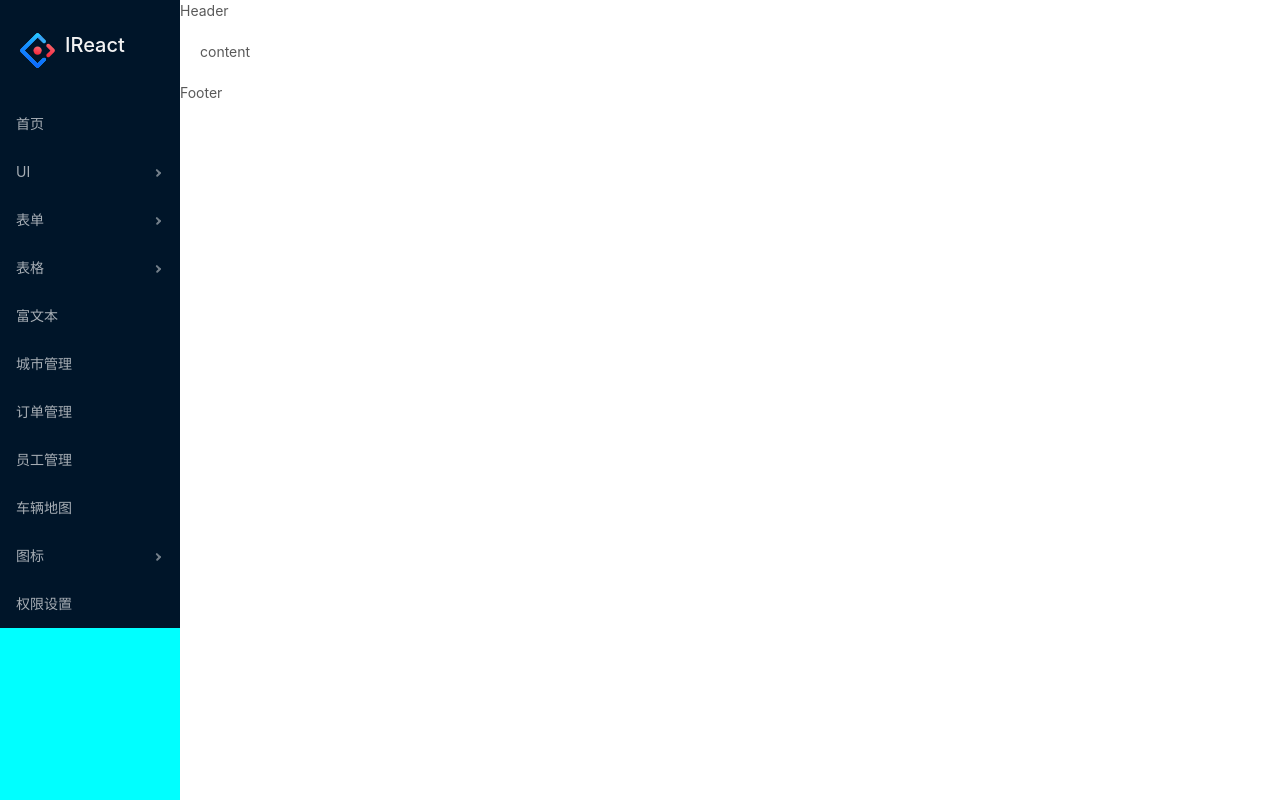
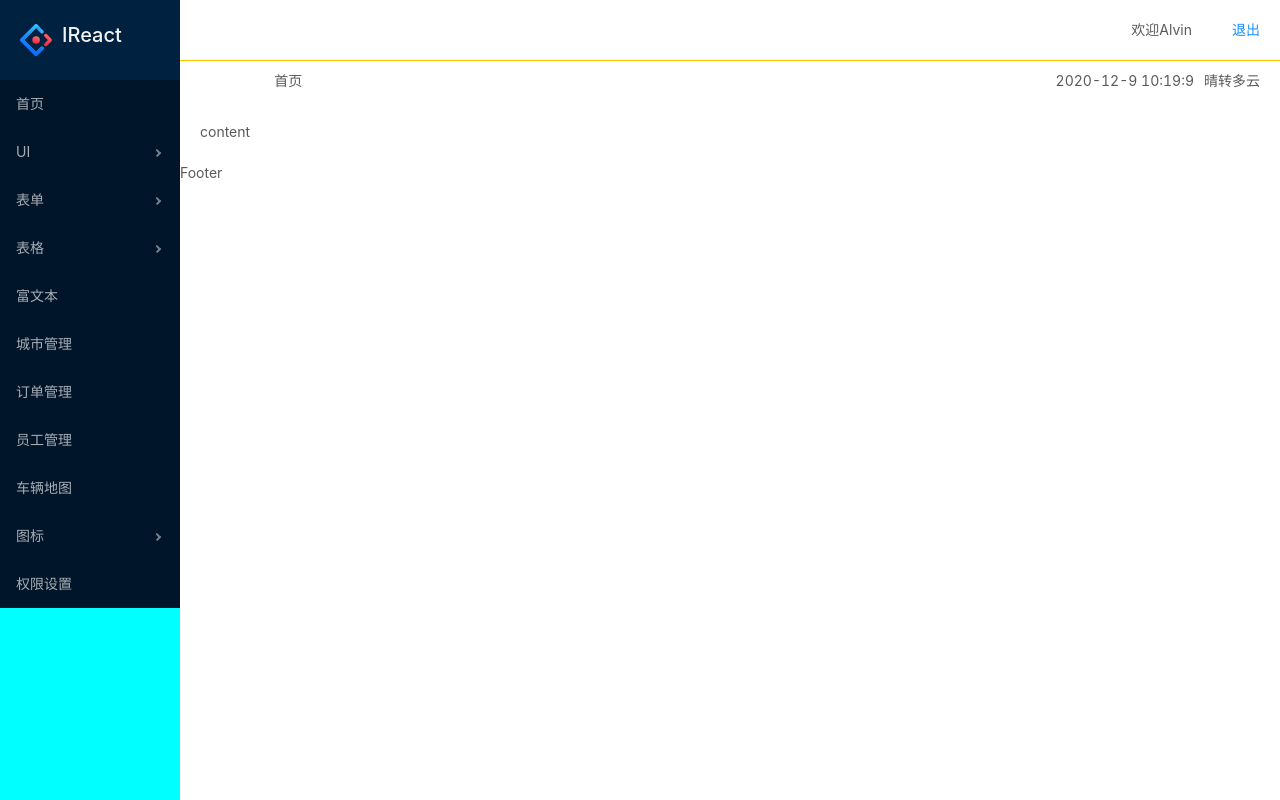
Before and after one commit to dao51/react-antd, a React app: page / in a window 1280 px wide. Built offline with nearby package versions, Linux system fonts and the light colour scheme.

Commit message:
头部基本结构

```diff
--- a/src/components/Header/index.js
+++ b/src/components/Header/index.js
@@ -1,10 +1,49 @@
 import React from 'react'  // 导入react
+import { Row, Col } from 'antd';  // 导入菜单组件
+import './index.less';
+import Utils from './../../utils/utils';
 
 export default class Header extends React.Component {
+    constructor(props) {  // 构造函数
+        super(props)   // 继承属性
+
+        this.state = { // 初始数据
+            userName: '',
+            sysTime: '',
+        }
+    }
+
+    componentDidMount() {
+        this.setState({
+            userName: 'Alvin',
+        })
+
+        setInterval(() => {
+            let sysTime = Utils.formatDate(new Date().getTime());
+            this.setState({
+                sysTime: sysTime,
+            })
+        }, 1000);
+    }
+
     render() {
         return (
-            <div>
-                Header
+            <div className="header">
+                <Row className="header-top">
+                    <Col span="24">
+                        <span>欢迎{this.state.userName}</span>
+                        <a href="#">退出</a>
+                    </Col>
+                </Row>
+                <Row className="breadcrumb">
+                    <Col span="4" className="breadcrumb-title">
+                        首页
+                    </Col>
+                    <Col span="20" className="weather">
+                        <span className="date">{this.state.sysTime}</span>
+                        <span className="weather-detail">晴转多云</span>
+                    </Col>
+                </Row>
             </div>
         );
     }
--- /dev/null
+++ b/src/components/Header/index.less
@@ -0,0 +1,26 @@
+.header {
+    .header-top {
+        line-height: 60px;
+        padding: 0 20px;
+        text-align: right;
+        a {
+            margin-left: 40px;
+        }
+    }
+    .breadcrumb {
+        line-height: 40px;
+        padding: 0 20px;
+        border-top: 1px solid #f9c700;
+        .breadcrumb-title {
+            text-align: center;
+        }
+        .weather {
+            text-align: right;
+            .date {
+                margin-right: 10px;
+            }
+            .weather-detail {
+            }
+        }
+    }
+}
--- a/src/components/NavLeft/index.js
+++ b/src/components/NavLeft/index.js
@@ -7,10 +7,10 @@
 const { SubMenu } = Menu;
 
 export default class NavLeft extends React.Component {
-    constructor(props) {
-        super(props)
+    constructor(props) {  // 构造函数
+        super(props)   // 继承属性
 
-        this.state = {
+        this.state = { // 初始数据
             menuTreeNode: []
         }
     }
@@ -26,10 +26,7 @@
     componentDidMount() { // 生命周期钩子函数：在第一次渲染后调用，只在客户端，可在新版中替代componentWillMount
         const menuTreeNode = this.renderMenu(MenuConfig);
 
-        // this.setState({  // 设置虚拟Dom状态，必须使用其来修改数据，不可直接修改数据
-        //     menuTreeNode
-        // })
-        this.setState({
+        this.setState({  // 设置虚拟Dom状态，必须使用其来修改数据，不可直接修改数据
             menuTreeNode: menuTreeNode
         })
     }
--- a/src/components/NavLeft/index.less
+++ b/src/components/NavLeft/index.less
@@ -1,9 +1,9 @@
 .logo {
-    line-height: 90px;
+    line-height: 70px;
     padding-left: 20px;
-    background-color: #001529;
+    background-color: #002140;
     img {
-        height: 35px;
+        height: 32px;
     }
     h1 {
         color: #f3f3f3;
--- /dev/null
+++ b/src/utils/utils.js
@@ -0,0 +1,7 @@
+export default {
+    formatDate(time){
+        if(!time)return '';
+        let date = new Date(time);
+        return date.getFullYear()+'-'+(date.getMonth()+1)+'-'+date.getDate()+' '+date.getHours()+':'+date.getMinutes()+':'+date.getSeconds()
+    }
+}
```
Also changed, not shown: src/components/Header/index.css (deleted), 1 other file (tests, documents, lock files or other folders).
